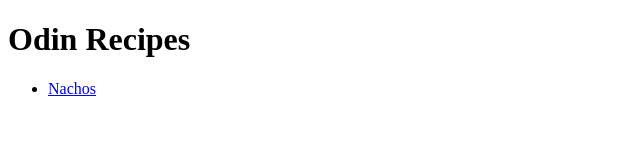
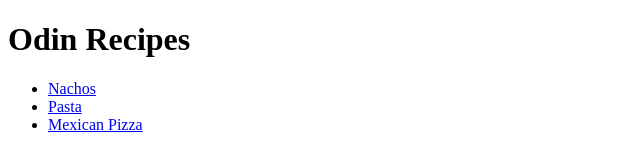
Before and after one commit to DhruvPokhriyal/odin-recipes, a plain HTML site: page index.html in a window 1280 px wide. Shown: the whole page, without its empty margins (0-640 px from the left). Drawn offline with Linux system fonts and the light colour scheme.

Commit message:
Add remaining recipes to index.html

```diff
--- a/index.html
+++ b/index.html
@@ -9,6 +9,8 @@
     <h1>Odin Recipes</h1>
     <ul>
       <li><a href="recipes/nachos.html">Nachos</a></li>
+      <li><a href="recipes/pasta.html">Pasta</a></li>
+      <li><a href="recipes/mexican-pizza.html">Mexican Pizza</a></li>
     </ul>
   </body>
 </html>
```
